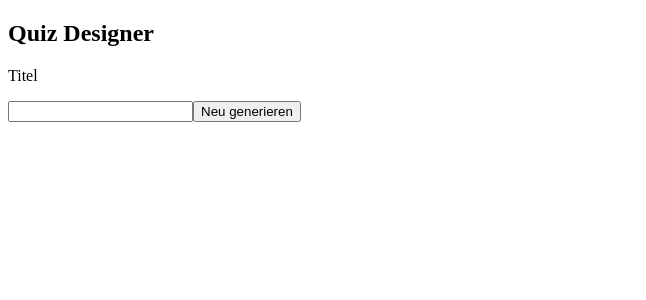
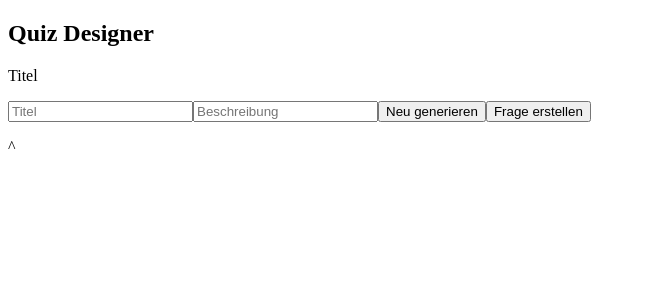
Before and after one commit to BFS2OF/QuizDesigner, a React (Vite) app: page / in a window 1280 px wide. Shown: the top 300 px of the page, without its empty margins (0-646 px from the left). Built offline with nearby package versions, Linux system fonts and the light colour scheme.

Commit message:
Added program logic

```diff
--- a/src/App.jsx
+++ b/src/App.jsx
@@ -1,15 +1,21 @@
 import { useState } from 'react'
-import reactLogo from './assets/react.svg'
-import viteLogo from '/vite.svg'
 import './App.css'
+import question from "./Question.jsx";
+import Question from "./Question.jsx";
 
 function App() {
-  const [title, setTitle] = useState("");
+    const [title, setTitle] = useState("");
+    const [description, setDescription] = useState("");
+
+    const [questions, setQuestions] = useState([]);
+    const [code, setCode] = useState("");
+
 
   const regenerate = () => {
-      let code = {title: title, description: "Test"};
+      let info = {title: title, description: description};
+      let code = {__format: "BFS2QUIZ", info: info};
 
-      alert(JSON.stringify(code));
+      setCode(JSON.stringify(code));
   }
 
   return (
@@ -17,12 +23,21 @@ function App() {
         <h2>Quiz Designer</h2>
 
         <p>Titel</p>
-        <input type="text" value={title} onChange={(e) => setTitle(e.target.value)} />
+        <input type="text" value={title} onChange={(e) => setTitle(e.target.value)} placeholder="Titel" />
+        <input type="text" value={description} onChange={(e) => setDescription(e.target.value)} placeholder="Beschreibung" />
 
         <button onClick={() => regenerate()}>Neu generieren</button>
+
+        <button onClick={() => setQuestions([...questions, {}])}>Frage erstellen</button>
+
+        {questions.map(question => {
+            return <Question></Question>;
+        })}
+
+        <p>^{code}</p>
 
     </>
   )
 }
 
-export default App
+export default App;
--- /dev/null
+++ b/src/Question.jsx
@@ -0,0 +1,31 @@
+import {useState} from "react";
+
+function Question() {
+
+    const [title, setTitle] = useState("");
+
+    const [type, setType] = useState("SINGLE_CHOICE");
+
+    const [answers, setAnswers] = useState([]);
+
+    const [correctAnswer, setCorrectAnswert] = useState(0);
+
+    return (
+        <div className="question">
+            <h2>frage</h2>
+
+            <input type="text" value={title} onChange={(e) => setTitle(e.target.value)} />
+            <select>
+                <option value={type}>SINGLE_CHOICE</option>
+            </select>
+            {answers.map(answer => {
+                return <input placeholder="Antwortmöglichkeit"/>
+            })}
+
+            <input type="number" value= {correctAnswer} onChange={(e) => setCorrectAnswert(e.target.value)} />
+
+        </div>
+    );
+}
+
+export default Question;
```
